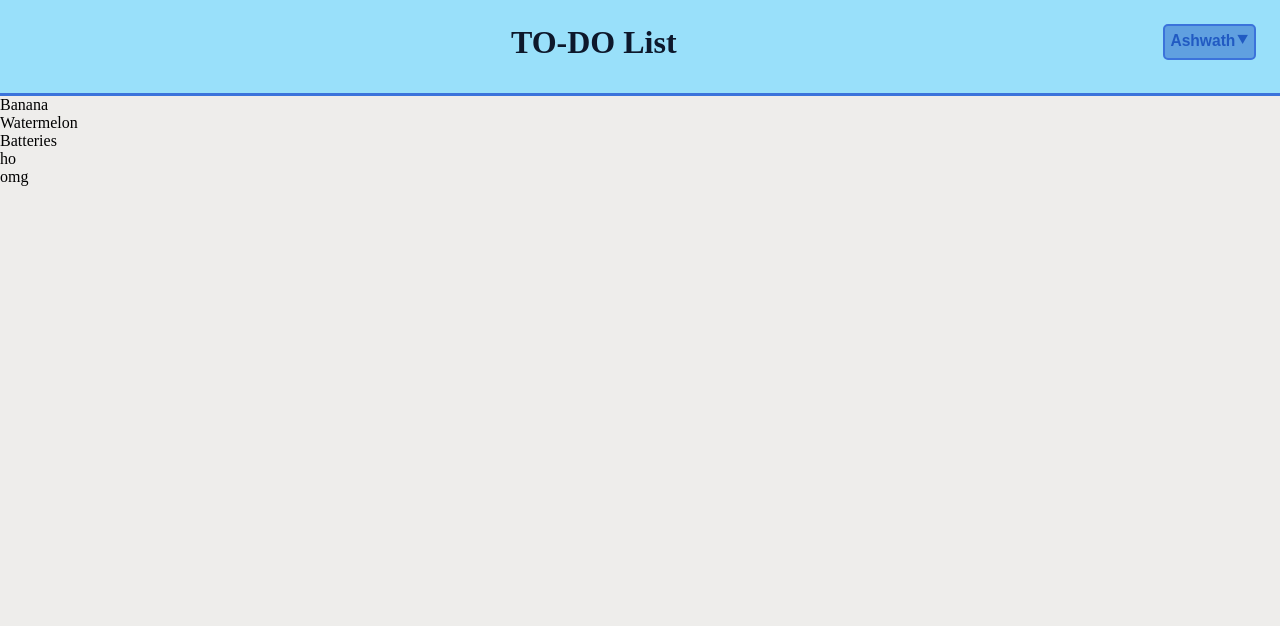
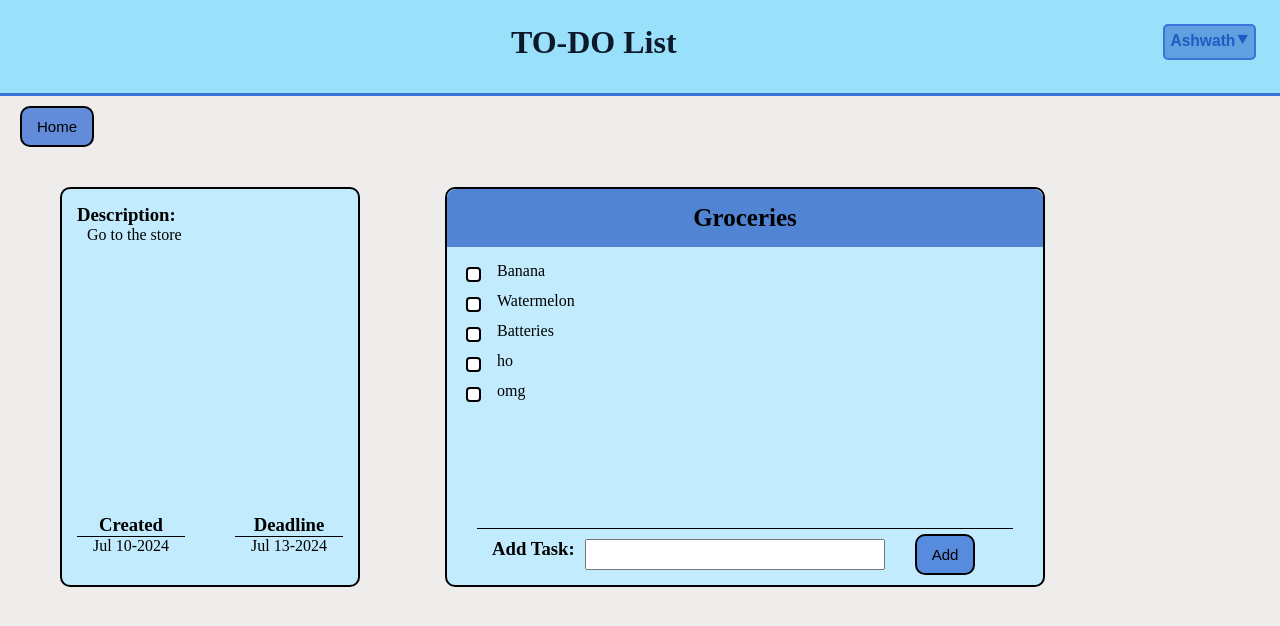
Before and after one commit to me03ashwath/ToDoList, a Django app: page /topic/1 in a window 1280 px wide. Shown: the top 626 px of the page. Run offline with Django 4.2, Linux system fonts and the light colour scheme; a user stored in the database is signed in; data comes from the database, SQL or seed files in the repository; both versions use the stored data as it was after the commit.

Commit message:
checkbox and task deletion added

```diff
--- a/base/templates/base/login-signup.html
+++ b/base/templates/base/login-signup.html
@@ -36,7 +36,7 @@
         </div>
         {% endif %}
         <div class="input_field">
-            <input class=" submit" type="submit" value={{page}}>
+            <input class="submit" type="submit" value={{page}}>
         </div>
         </form>
 
--- a/base/templates/base/topic-page.html
+++ b/base/templates/base/topic-page.html
@@ -1,18 +1,65 @@
 {% extends 'main.html' %}
+{% load static %}
+{% block content %}
+<div class="topic-page">
+    <div class="home-btn-div">
+        <button class="home-btn btn" onclick="window.location.href=`{% url 'home' %}`">
+            Home
+        </button>
+    </div>
 
-{% block content %}
+    <div class="task-box">
+        <div class="topic-desc-box">
+            <div class="desc-div">
+                <h3 class="desc-heading" >Description:</h3>
+                <p>{{topic.description}}</p>
+            </div>
+            <div class="date-div">
+                <div class="created-div" >
+                    <h3 class="heading" style="border-bottom: 1px solid black;">Created</h3>
+                    {{topic.created|date:"M d-Y"}}
+                </div>
+                <div class="deadline-div">
+                    <h3 class="heading" style="border-bottom: 1px solid black;">Deadline</h3>
+                    {{topic.deadline|date:"M d-Y"}}
+                </div>
+            </div>
+        </div>
 
-<div class="task-box">
-    <div class="heading">
-        <div class="task-list">
+        <div class="task-list-box">
+            <div class="task-heading">
+                {{topic.title}}
+            </div>
+            <div class="task-list">
             {% for task in tasks %}
-            <div class="task-box">
-                <div class="tick-box"></div>
-                <div class="task">{{task.title}}</div>
+                <div class="task-list-item" onmouseenter="hoverShow(this)" onmouseleave="resetShow(this)">
+                    <div style="display: flex;">
+                        <div class="tickbox-div">
+                            <input type="checkbox" class="tickbox" id="tickbox-{{ forloop.counter }}" >
+                            <label for="tickbox-{{ forloop.counter }}" class="custom-tickbox"></label>
+                        </div>
+                        <div class="task">{{task.title}}</div>
+                    </div>
+                    <div class="task-delete-btn" onmouseenter="hoverDim(this)" onmouseleave="resetDim(this)">
+                        <img class="dim" src="{% static 'images/delete-button.png'%}" width="13px" onclick="redirect('/delete-task/{{task.id}}')">
+                    </div>
+                </div>
+            {% endfor %}
             </div>
-            {% endfor %}
+
+
+
+            <div class="new-task">
+                <form class="new-task-form" method="POST">
+                    {% csrf_token %}
+                    <h3>Add Task:</h3>
+                    <input name="title" type="text" class="input_field">
+                    <input type="submit" class="home-btn btn" value="Add">
+                </form>
+            </div>
+
         </div>
+        <div class="empty"></div>
     </div>
 </div>
-
 {% endblock %}
--- a/base/urls.py
+++ b/base/urls.py
@@ -7,7 +7,9 @@ urlpatterns = [
     path('signup/', views.signupPage, name = 'signup'),
     path('home/', views.home, name = 'home'),
     path('newtopic/', views.createTopic, name = 'createtopic'),
-    path('topic/<str:topicId>', views.topicListPage, name = 'topic'),
     path('delete-topic/<str:topicId>/', views.deleteTopic, name = 'deletetopic'),
+    path('topic/<str:topicId>', views.taskListPage, name = 'topic'),
+    path('delete-task/<str:taskId>', views.deleteTask, name= 'deletetask'),
+    path('task-completed/<str:taskId>', views.taskCompleted, name = 'taskcompleted'),
     path('logout/', views.logoutUser, name = 'logout'),
 ]
--- a/base/views.py
+++ b/base/views.py
@@ -4,7 +4,7 @@ from django.contrib import messages
 from django.contrib.auth.forms import UserCreationForm
 from django.shortcuts import render, redirect, get_object_or_404
 from .models import Topic, Task
-from .forms import TopicForm
+from .forms import TopicForm, TaskForm
 
 def loginRedirect(request):
     return redirect('login')
@@ -82,10 +82,20 @@ def createTopic(request):
         context = {'page':page,'form':form}
         return render(request, 'base/topic-form.html', context)
 
-def topicListPage(request, topicId):
+def taskListPage(request, topicId):
     topic = Topic.objects.get(id = topicId)
     tasks = Task.objects.filter(topic = topic)
-    context = {'tasks':tasks}
+    if request.method == 'POST':
+        title = request.POST.get('title')
+        if title:
+            new_task = Task.objects.create(
+                title = title,
+                user = request.user,
+                topic = topic
+            )
+            return redirect('topic', topicId = topicId)
+
+    context = {'topic':topic,'tasks':tasks}
     return render(request, 'base/topic-page.html', context)
 
 def deleteTopic(request, topicId):
@@ -93,6 +103,14 @@ def deleteTopic(request, topicId):
     topic.delete()
     return redirect('home')
 
+def deleteTask(request, taskId):
+    task = Task.objects.filter(id=taskId)
+    task.delete()
+    return redirect(request.META.get('HTTP_REFERER'))
+
+def taskCompleted(request, taskId):
+    pass
+
 def logoutUser(request):
     logout(request)
     return redirect('login')
--- a/static/scripts/script.js
+++ b/static/scripts/script.js
@@ -23,8 +23,8 @@ function restoreDefaultValue(element, defaultvalue) {
     }
 }
 
-function redirectToTopic(topicId) {
-    window.location.href = `/topic/${topicId}`;
+function redirect(address) {
+    window.location.href = address;
 }
 
 function hoverDim(element) {
@@ -47,3 +47,19 @@ function deleteTopic(topicId, event) {
         window.location.href = `/delete-topic/${topicId}/`;
     }
 }
+
+function hoverShow(element) {
+    const dimElement = element.querySelector('.task-delete-btn');
+    if (dimElement.style.opacity == '0') {
+        dimElement.style.opacity = '1';
+    }
+    dimElement.style.opacity = '1';
+}
+
+function resetShow(element) {
+    const dimElement = element.querySelector('.task-delete-btn');
+    if (dimElement.style.opacity == '1') {
+        dimElement.style.opacity = '0';
+    }
+    dimElement.style.opacity = '0';
+}
--- a/static/styles/style.css
+++ b/static/styles/style.css
@@ -1,7 +1,3 @@
-/* #77E4C8
-#36C2CE
-#478CCF
-#4535C1 */
 *{
     margin: 0;
     padding: 0;
@@ -9,6 +5,9 @@
 }
 body{
     background-color: #EEEDEB;
+}
+p{
+    padding-left: 10px;
 }
 .header{
     background-color: #99e0fa;
@@ -33,6 +32,7 @@ body{
 .username{
     color: #215ac2;
     font-weight: 700;
+    cursor: pointer;
 }
 .username:hover {
     opacity: .8;
@@ -42,6 +42,7 @@ body{
     border: 2px solid #3b73db;
     border-radius: 5px;
     background-color: #2159c279;
+
 }
 .drop-content{
     display: none;
@@ -63,7 +64,7 @@ body{
     background-color: transparent;
     padding: 5px;
     color: #215ac2;
-
+    cursor: pointer;
 }
 .form_box{
     margin-top: 100px;
@@ -97,7 +98,7 @@ body{
     padding-left: 5px;
 }
 .submit{
-    margin-left: 35px;
+    margin-left: 5px;
     border-radius: 10px;
     padding: 10px;
     padding-left: 15px;
@@ -105,7 +106,7 @@ body{
     border: 2px solid black;
     background-color: #346cd4c0;
     font-size: 15px;
-
+    cursor: pointer;
 }
 .submit:hover{
     background-color: #709beb;
@@ -127,7 +128,6 @@ label{
     font-weight: 900;
 }
 .topics{
-    /* border: 2px solid black; */
     margin: 25px 50px;
     padding: 10px 5px;
     display: flex;
@@ -149,18 +149,19 @@ label{
     margin: 10px;
     border-radius: 20px;
     background-color: #c2ecfd;
+    cursor: pointer;
 }
 
 .topic-heading{
     margin: 0 0 10px 0;
     padding: 10px;
-    /* border-bottom: 2px solid black; */
     width: 100%;
     white-space: nowrap;
     overflow: hidden;
     text-overflow: ellipsis;
     border-radius: 10px;
     background-color: #2159c279;
+    text-align: center;
 }
 .topic-body{
     flex-grow: 1;
@@ -179,6 +180,7 @@ label{
 }
 .topic-description::-webkit-scrollbar {
     width: 10px;
+    cursor: pointer;
 }
 .topic-description::-webkit-scrollbar-track {
     background: #f1f1f1;
@@ -203,6 +205,7 @@ label{
 .delete-btn{
     margin: 5px 5px -5px 5px;
     opacity: .7;
+    cursor: pointer;
 }
 .delete-btn:hover{
     opacity : .9;
@@ -215,6 +218,7 @@ label{
     display: flex;
     justify-content: center;
     align-items: center;
+    cursor: pointer;
 }
 .topic-add-btn:hover > :first-child{
     color: #1c55c0;
@@ -226,3 +230,198 @@ label{
 .btn:hover ~ .dim{
     opacity: .5;
 }
+
+.home-btn-div{
+    margin: 10px 0px 20px 0px;
+}
+.home-btn{
+    margin-left: 20px;
+    border-radius: 10px;
+    padding: 10px;
+    padding-left: 15px;
+    padding-right: 15px;
+    border: 2px solid black;
+    background-color: #346cd4c0;
+    font-size: 15px;
+    cursor: pointer;
+}
+.home-btn:hover{
+    background-color: #709beb;
+}
+.home-btn:active{
+    background-color: #346cd4c0;
+}
+
+.task-box{
+    margin: 25px 50px;
+    padding: 10px 5px;
+    display: flex;
+    flex-wrap: wrap;
+    justify-content: left;
+    gap: 80px;
+}
+.topic-desc-box{
+    padding: 10px;
+    border: 2px solid black;
+    border-radius: 10px;
+    margin: 10px;
+    padding: 15px;
+    width: 300px;
+    height: 400px;
+    gap: 10px;
+    display: flex;
+    flex-direction: column;
+    margin: 5px;
+    background-color: #c2ecfd;
+}
+.desc-div{
+    height: 300px;
+}
+.date-div{
+    display: grid;
+    grid-template-columns: 1fr 1fr;
+    gap: 50px;
+    text-align: center;
+}
+.task-list-box{
+    margin-top: 5px;
+    width: 600px;
+    height: 400px;
+    border: 2px solid #000000;
+    border-radius: 10px;
+    background-color: #c2ecfd;
+    display: flex;
+    flex-direction: column;
+}
+.task-heading{
+    margin: 0 0 10px 0;
+    padding: 15px;
+    width: 100%;
+    font-weight: bold;
+    font-size: 25px;
+    white-space: nowrap;
+    overflow: hidden;
+    border-top-left-radius: 9px;
+    border-top-right-radius: 9px;
+    background-color: #2159c2b1;
+    color: #000000;
+    text-align: center;
+    overflow-x: scroll;
+}
+.task-heading::-webkit-scrollbar {
+    height: 12px;
+}
+.task-heading::-webkit-scrollbar-track {
+    background: #3d77e379;
+}
+
+.task-heading::-webkit-scrollbar-thumb {
+    background: #2459b9d6;
+    border-radius: 3px;
+}
+
+.task-heading::-webkit-scrollbar-thumb:hover {
+    background: #2159c2a1;
+}
+
+
+.task-list{
+    margin-left: 10px;
+    margin-right: 10px;
+    overflow: hidden;
+    overflow-y: scroll;
+    max-height: 240px;
+}
+.task-list::-webkit-scrollbar {
+    width: 10px;
+    cursor: pointer;
+}
+.task-list::-webkit-scrollbar-track {
+    background: #c2ecfd;
+}
+
+.task-list::-webkit-scrollbar-thumb {
+    background: #2159c2d7;
+    border-radius: 3px;
+}
+
+.task-list::-webkit-scrollbar-thumb:hover {
+    background: #1c55c0;
+}
+.tickbox{
+    display: none;
+}
+.custom-tickbox {
+    margin-top: 10px;
+    margin-left: 7px;
+    display: inline-block;
+    width: 15px;
+    height: 15px;
+    background-color: #fff;
+    border: 2px solid #000;
+    border-radius: 4px;
+    cursor: pointer;
+    position: relative;
+}
+.tickbox:checked + .custom-tickbox {
+    background-image: url('../images/tick.png');
+    background-size: cover;
+    background-position: center;
+}
+.tickbox:checked + .custom-tickbox::after {
+    opacity: 1;
+}
+
+.task-list-item{
+    display: flex;
+    justify-content: space-between;
+    cursor: pointer;
+    background-color: transparent;
+    border-radius: 10px;
+    /* transition: background-color 0.3s ease; */
+}
+.task-list-item:hover{
+    background-color: #8ed8f5d7;
+    border-radius: 10px;
+}
+.tickbox-div{
+    border-radius: 10px;
+    width: 30px;
+    height: 30px;
+    display: flex;
+    justify-content: center;
+}
+.task-delete-btn{
+    margin-top: 6px;
+    margin-right: 10px;
+    opacity: 0;
+}
+.task-delete-btn:hover{
+    opacity: .7;
+}
+.task{
+    margin: 5px 10px 5px 10px;
+    white-space: nowrap;
+    overflow: hidden;
+    text-overflow: ellipsis;
+}
+.new-task{
+    display: flex;
+    margin: 5px 30px 5px 30px;
+    margin-top: auto;
+    border-top: 1px solid black;
+}
+.new-task-form > h3{
+    margin-top: 9px;
+    margin-left: 15px;
+}
+.new-task-form > .input_field{
+    width: 300px;
+}
+.new-task-form > .home-btn{
+    margin: 5px 20px 5px 20px;
+    cursor: pointer;
+}
+.new-task-form{
+    display: flex;
+}
```
Also changed, not shown: base/forms.py (+6 -1 lines), base/templates/base/home.html (+4 -4 lines), db.sqlite3, static/images/delete-button.png (added), static/images/tick.png (added).
